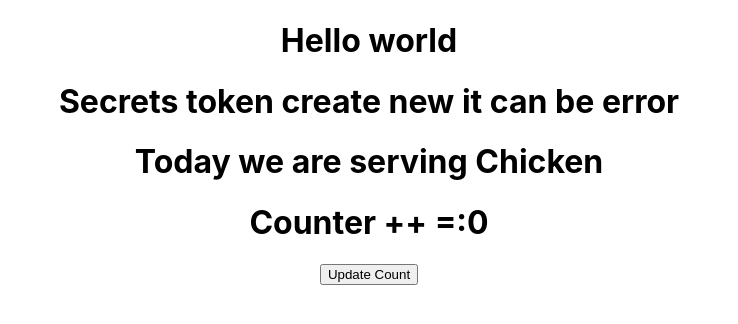
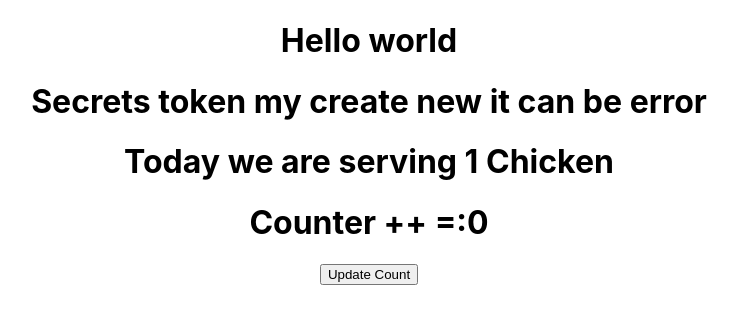
Before and after one commit to junaidirshad098/reactapp1, a React (Create React App) app: page / in a window 1280 px wide. Shown: the top 324 px of the page, without its empty margins (271-1009 px from the left). Built offline with nearby package versions, Linux system fonts and the light colour scheme.

Commit message:
change in file to check github

```diff
--- a/src/App.js
+++ b/src/App.js
@@ -9,7 +9,7 @@ let [count,setCount]=useState(0);
   return (
     <div className="App">
      <h1>Hello world</h1>
-     <h1>Secrets token create new it can be error </h1>
+     <h1>Secrets token my create new it can be error </h1>
      <Fun1 foodname="Chicken"/>
 
 <h1>Counter ++ =:{count}</h1>
--- a/src/dinner.js
+++ b/src/dinner.js
@@ -5,7 +5,7 @@ function Fun1(props)
 return(
 
 <h1>
-Today we are serving {props.foodname}
+Today we are serving 1 {props.foodname}
 </h1>
 
 	)
```
